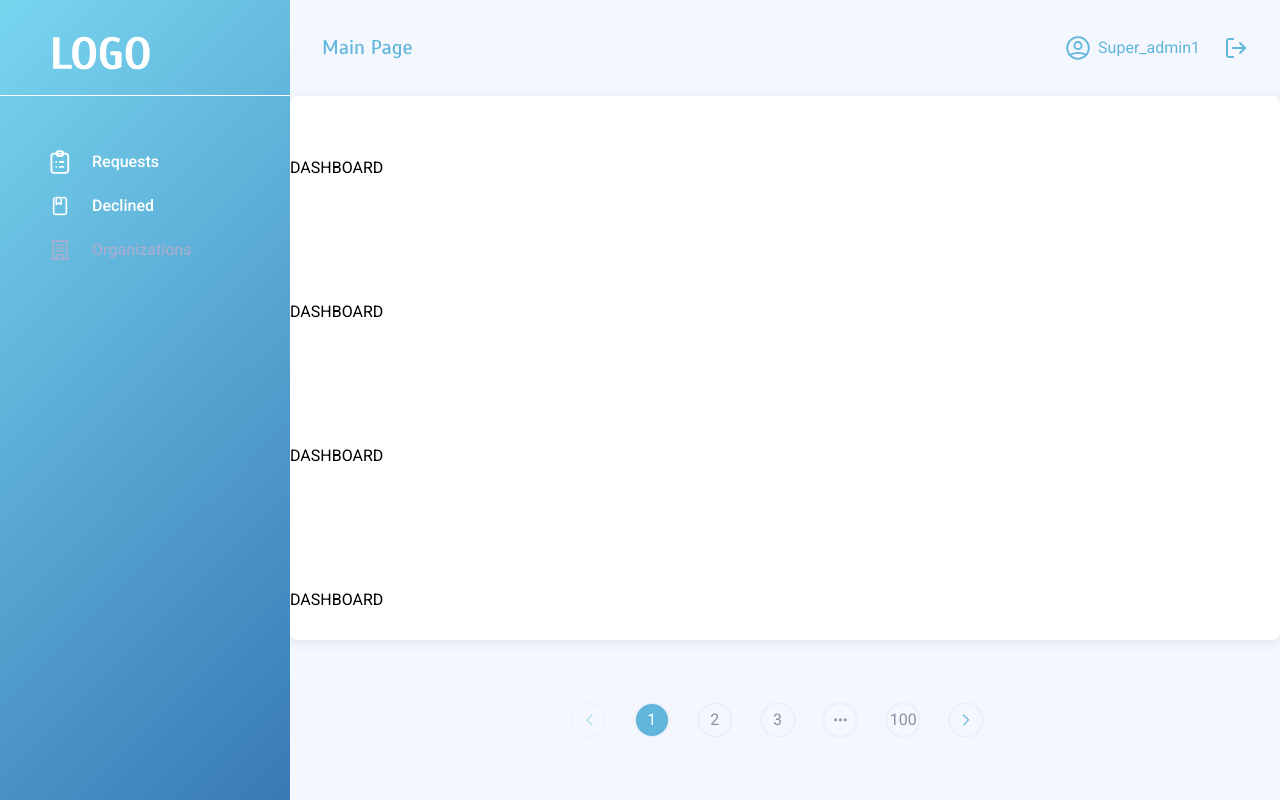
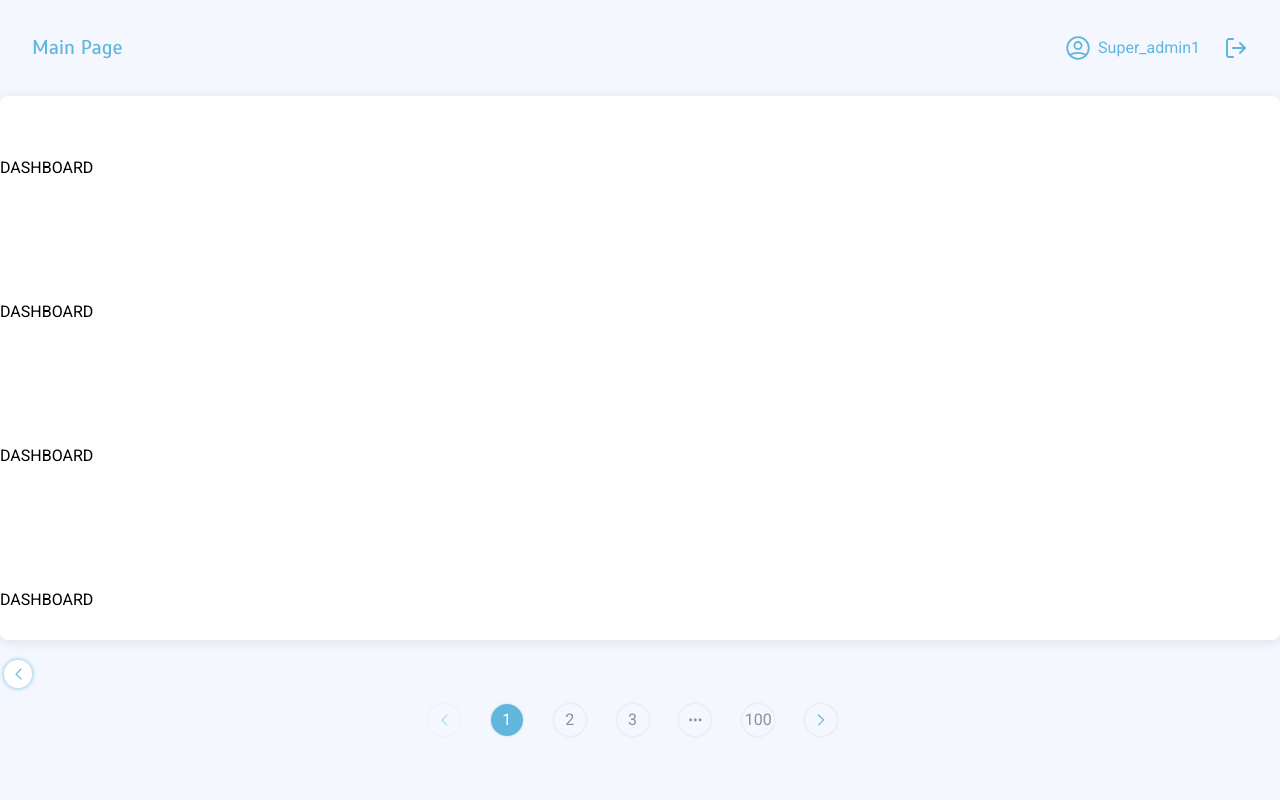
Before and after one commit to it-volunteers-ukraine/ChariERP, a Next.js app in the folder client/: page /en/dashboard in a window 1280 px wide. Built offline with nearby package versions, Linux system fonts and the light colour scheme.

Commit message:
fixed mobile query

```diff
--- a/client/src/components/dashboard/dashboard-aside/index.tsx
+++ b/client/src/components/dashboard/dashboard-aside/index.tsx
@@ -1,5 +1,5 @@
 'use client';
-import { useEffect, useRef, useState } from 'react';
+import { useRef, useState } from 'react';
 import clsx from 'clsx';
 import { useTranslations } from 'next-intl';
 
@@ -12,20 +12,14 @@ import { getLinks } from './config';
 
 export const DashboardAside = () => {
   const ref = useRef(null);
-  const { isLaptop } = useWindowWidth();
+  const { isDesktop } = useWindowWidth();
   const linkText = useTranslations('auth-page.links');
 
   const [isOpen, setIsOpen] = useState(false);
 
   useOutsideClick(ref, () => {
-    if (!isLaptop) setIsOpen(false);
+    if (!isDesktop) setIsOpen(false);
   });
-
-  useEffect(() => {
-    if (isLaptop) {
-      setIsOpen(true);
-    }
-  }, [isLaptop]);
 
   const links = getLinks({
     request: linkText('requests'),
@@ -35,11 +29,14 @@ export const DashboardAside = () => {
 
   const styles = {
     aside: clsx(
-      'h-full bg-boardAside max-w-[290px] w-full absolute laptop:relative transition-all duration-300',
-      { '-translate-x-full': !isOpen, 'translate-x-0': isOpen },
+      'h-full bg-boardAside max-w-[290px] w-full absolute desktop:relative transition-all duration-300',
+      {
+        '-translate-x-full desktop:translate-x-0': !isOpen,
+        'translate-x-0': isOpen,
+      },
     ),
     button: clsx(
-      'flex laptop:hidden items-center justify-center absolute bottom-28 rounded-full w-7 h-7 bg-white group shadow-buttonAside hover:scale-125 transition-all duration-300',
+      'flex desktop:hidden items-center justify-center absolute bottom-28 rounded-full w-7 h-7 bg-white group shadow-buttonAside hover:scale-125 transition-all duration-300',
       { '-right-4': isOpen },
       { '-right-8': !isOpen },
     ),
```
